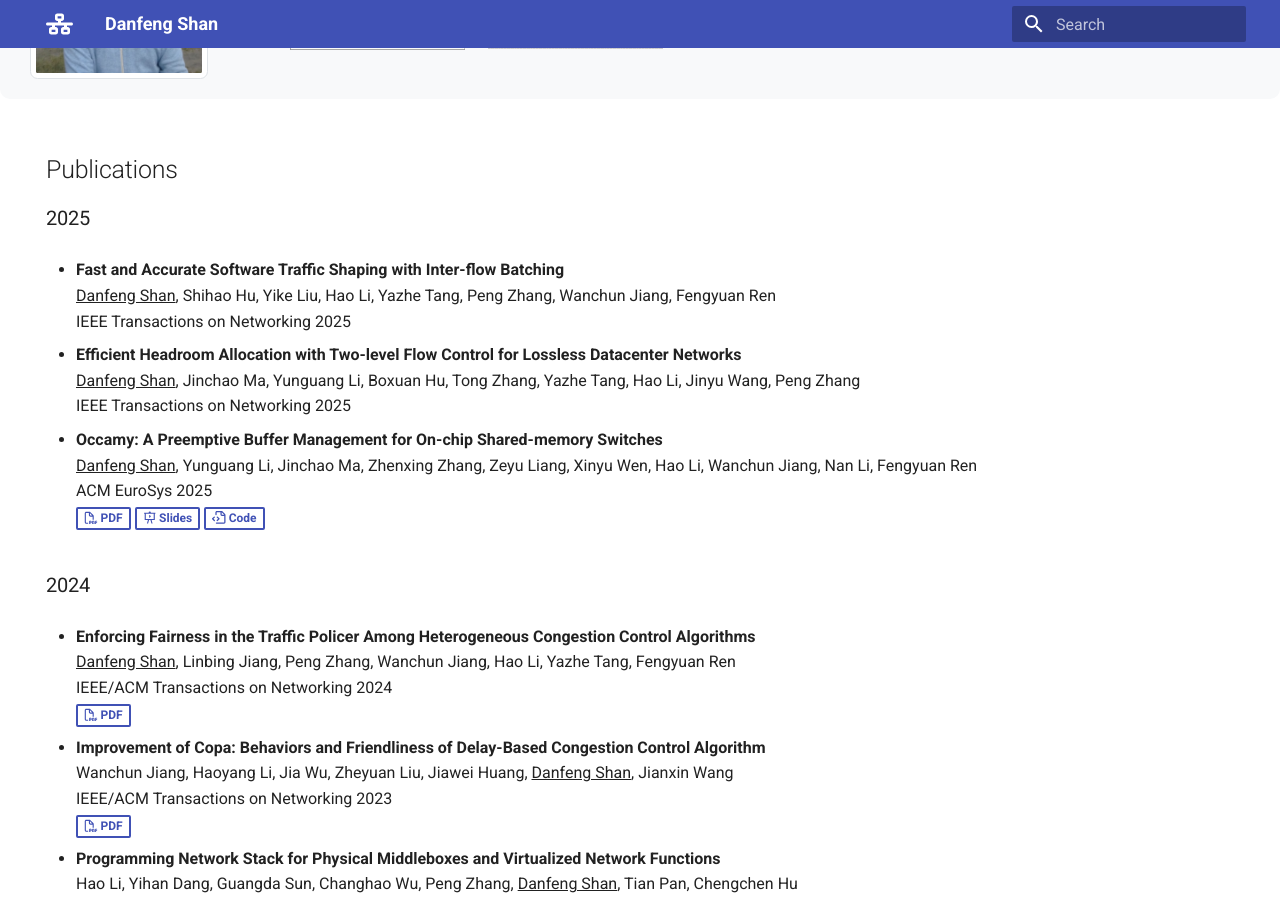
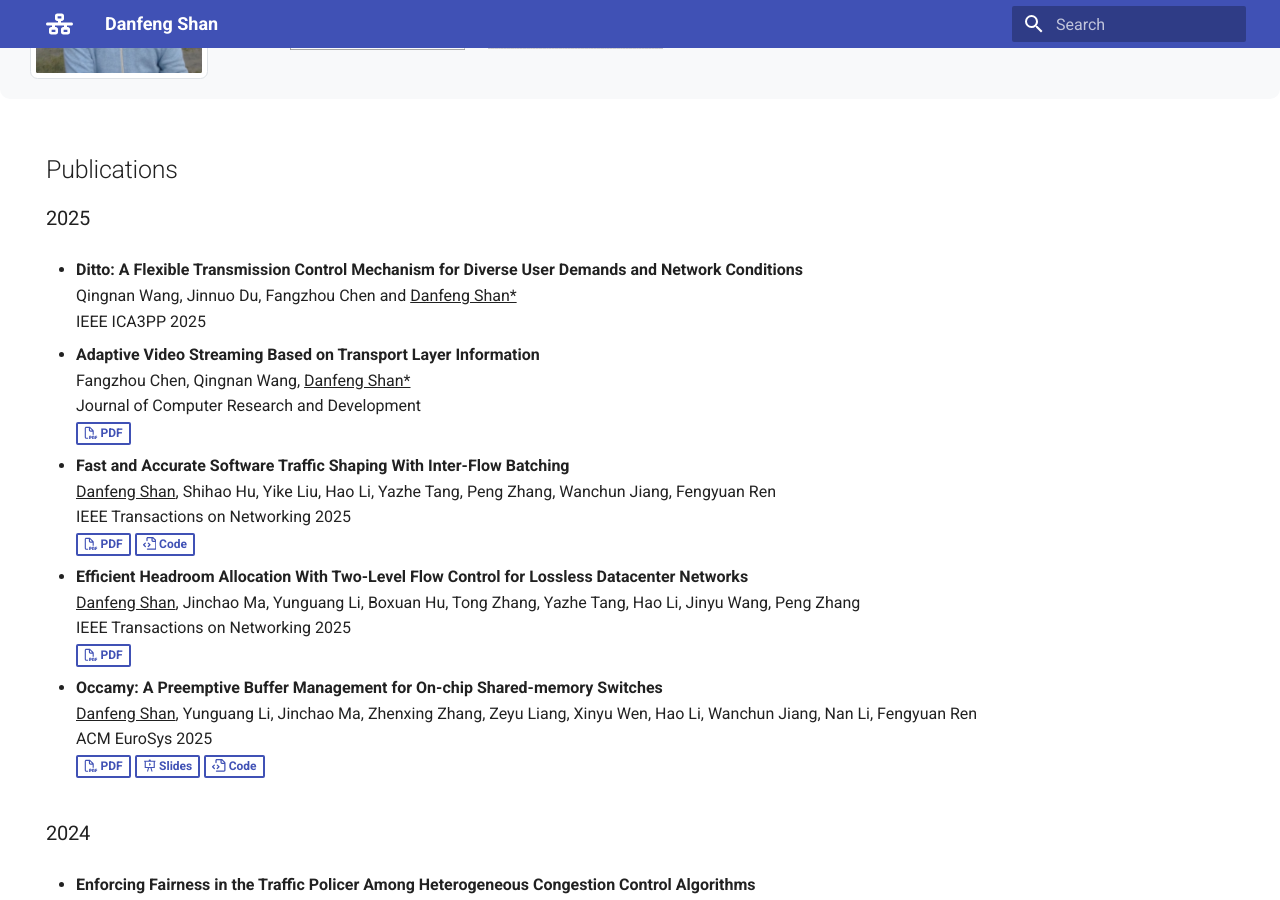
Before and after one commit to dfshan/dfshan.github.io, an MkDocs documentation site: the page built from docs/publications.md, in a window 1280 px wide and 900 px high, scrolled down 255 px. Built offline with MkDocs 1.6.1 and Material for MkDocs 9.7.7, drawn with Linux system fonts in a browser that asks for light colours.

Commit message:
✨ Add new publications

```diff
--- a/docs/publications.md
+++ b/docs/publications.md
@@ -7,13 +7,25 @@ hide:
 ## Publications
 
 ### 2025
-- **Fast and Accurate Software Traffic Shaping with Inter-flow Batching**
+- **Ditto: A Flexible Transmission Control Mechanism for Diverse User Demands and Network Conditions**
+Qingnan Wang, Jinnuo Du, Fangzhou Chen and <u>Danfeng Shan*</u>
+IEEE ICA3PP 2025
+
+- **Adaptive Video Streaming Based on Transport Layer Information**
+Fangzhou Chen, Qingnan Wang, <u>Danfeng Shan*</u>
+Journal of Computer Research and Development
+[:fontawesome-regular-file-pdf: PDF](https://crad.ict.ac.cn/cn/article/pdf/preview/10.7544/issn1000-1239.202440909.pdf){.md-button}
+
+- **Fast and Accurate Software Traffic Shaping With Inter-Flow Batching**
 <u>Danfeng Shan</u>, Shihao Hu, Yike Liu, Hao Li, Yazhe Tang, Peng Zhang, Wanchun Jiang, Fengyuan Ren
 IEEE Transactions on Networking 2025
+[:fontawesome-regular-file-pdf: PDF](https://ieeexplore.ieee.org/abstract/document/11217924/){.md-button}
+[:octicons-file-code-16: Code](https://github.com/ants-xjtu/FlowBundler){.md-button}
 
-- **Efficient Headroom Allocation with Two-level Flow Control for Lossless Datacenter Networks**
+- **Efficient Headroom Allocation With Two-Level Flow Control for Lossless Datacenter Networks**
 <u>Danfeng Shan</u>, Jinchao Ma, Yunguang Li, Boxuan Hu, Tong Zhang, Yazhe Tang, Hao Li, Jinyu Wang, Peng Zhang
 IEEE Transactions on Networking 2025
+[:fontawesome-regular-file-pdf: PDF](https://ieeexplore.ieee.org/abstract/document/11131478){.md-button}
 
 - **Occamy: A Preemptive Buffer Management for On-chip Shared-memory Switches**
 <u>Danfeng Shan</u>, Yunguang Li, Jinchao Ma, Zhenxing Zhang, Zeyu Liang, Xinyu Wen, Hao Li, Wanchun Jiang, Nan Li, Fengyuan Ren
```
Also changed, not shown: docs/index.md (+9 -5 lines).
